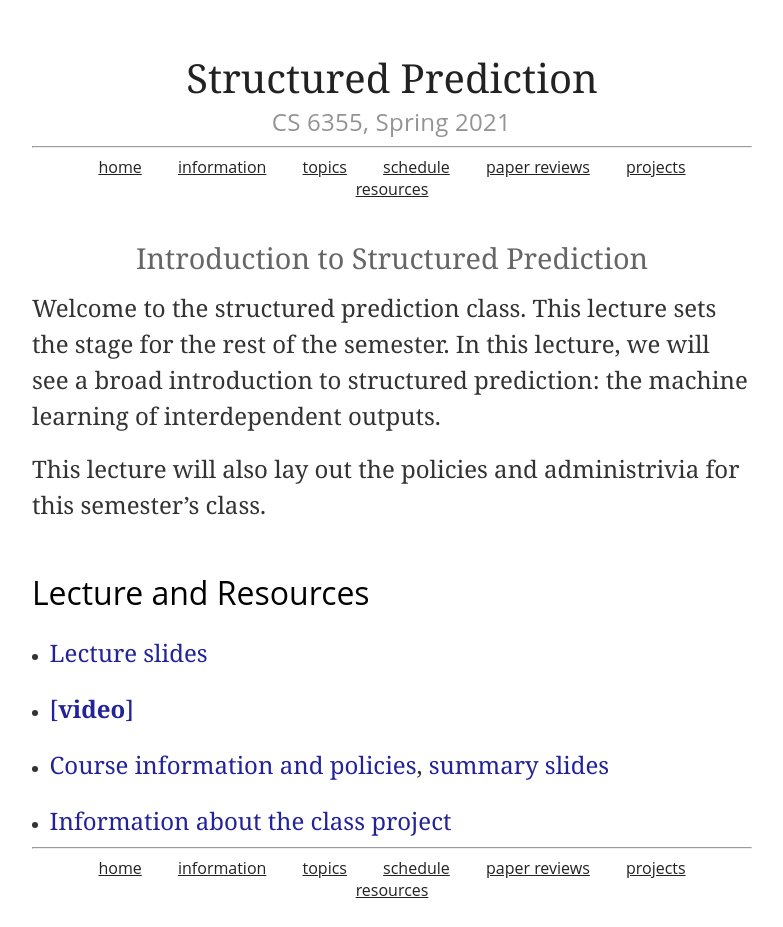
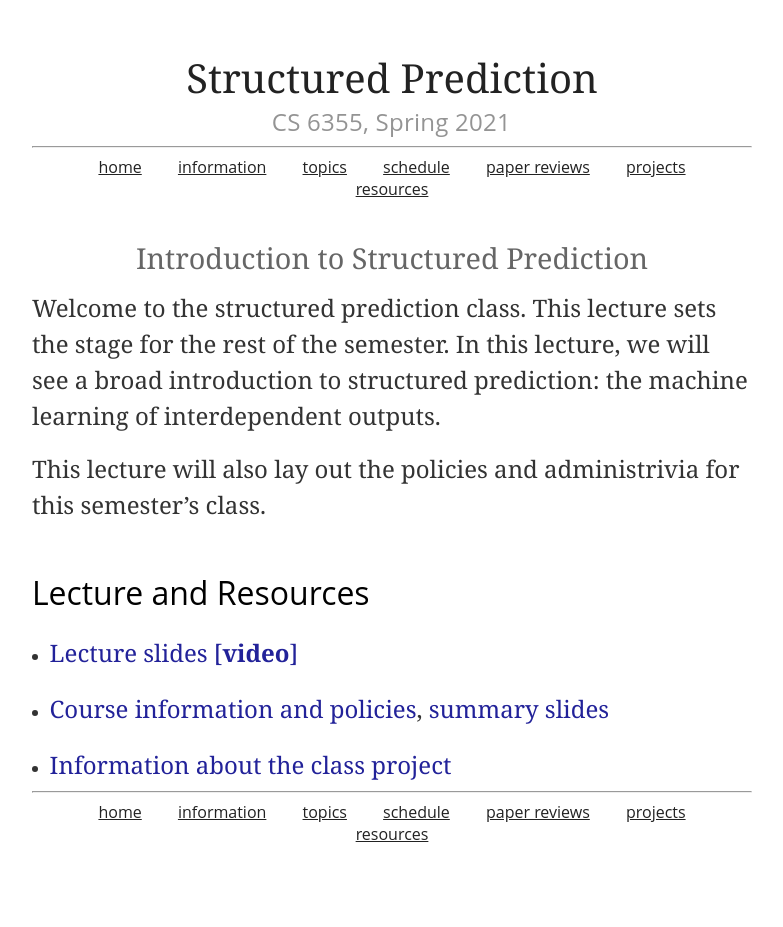
Before and after one commit to svivek/structured-prediction, a Jekyll site: the page built from lectures/intro.md, in a window 1280 px wide. Shown: the whole page, without its empty margins (248-1031 px from the left). Built offline with Jekyll 4.4.1, drawn with Linux system fonts in a browser that asks for light colours; after the commit the page ends 900 px from its top, so only the background shows below that.

```diff
--- a/lectures/intro.md
+++ b/lectures/intro.md
@@ -21,9 +21,7 @@ semester's class.
 
 ### Lecture and Resources
 
-* [Lecture slides]({{site.lectures}}/slides/intro-to-structured-prediction/intro.pdf)
-
-* [{{site.videoicon}}](https://youtu.be/3gUmUpSicr8)
+* [Lecture slides]({{site.lectures}}/slides/intro-to-structured-prediction/intro.pdf) [{{site.videoicon}}](https://youtu.be/3gUmUpSicr8)
 
 * [Course information and policies]({{site.baseurl}}/info.html),
   [summary slides]({{site.baseurl}}/slides/info/info.pdf)
```
Also changed, not shown: lectures/supervised-review.md (+1 -3 lines).
